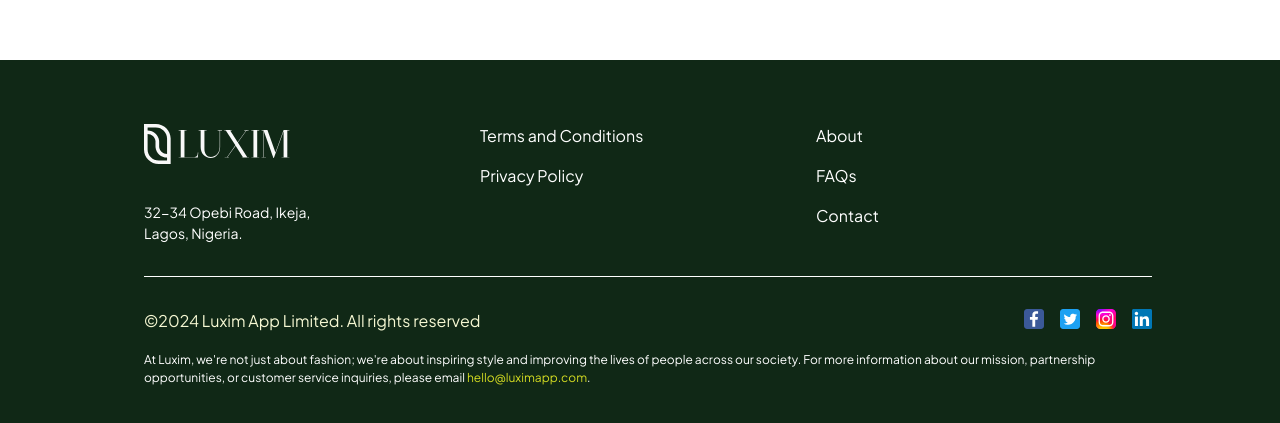
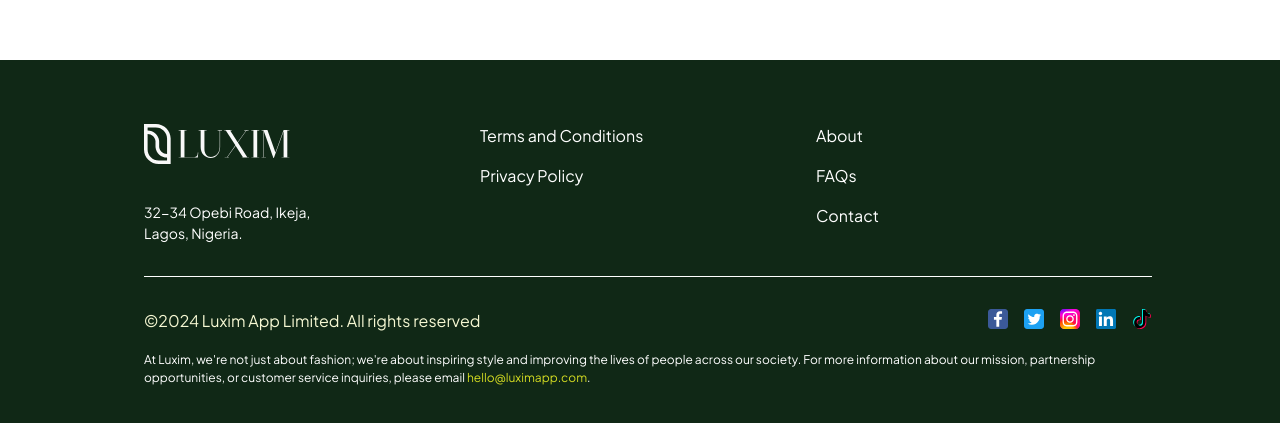
Before and after one commit to LUXIMAPP/luxim-website, a Next.js app: page / in a window 1280 px wide. Shown: the part 4104-4527 px from the top of the page. Built offline with nearby package versions, Linux system fonts and the light colour scheme; a web font is replaced by a local one.

Commit message:
added tiktok url to the footer section

```diff
--- a/components/Footer.jsx
+++ b/components/Footer.jsx
@@ -10,6 +10,7 @@ import facebook from '../public/images&svgs/footer/Facebook logo.svg';
 import twitter from '../public/images&svgs/footer/Twitter logo.svg';
 import instagram from '../public/images&svgs/footer/Instagram logo.svg';
 import linkedin from '../public/images&svgs/footer/LinkedIn logo.svg';
+import tiktok from '../public/images&svgs/footer/tiktok-logo.svg';
 import Wrapper from './Wrapper';
 
 const Footer = ({ isFloatingCardExist }) => {
@@ -112,6 +113,7 @@ const Footer = ({ isFloatingCardExist }) => {
                 { logo: twitter, link: 'https://twitter.com/LuximApp', alt: 'Twitter icon logo' },
                 { logo: instagram, link: 'https://www.instagram.com/luximapp/', alt: 'Instagram icon logo' },
                 { logo: linkedin, link: 'https://www.linkedin.com/company/luxim/', alt: 'LinkedIn icon logo' },
+                { logo: tiktok, link: 'https://www.tiktok.com/@luximapp?_t=8fF5PLbbi50&_r=1', alt: 'Tiktok icon logo' },
                 // { logo: youtube, link: '#', alt: 'YouTube icon logo' },
               ].map((item) => (
                 <a key={item.alt} href={item.link} target="_blank" rel="noreferrer">
```
Also changed, not shown: public/images&svgs/footer/tiktok-logo.svg (added).
